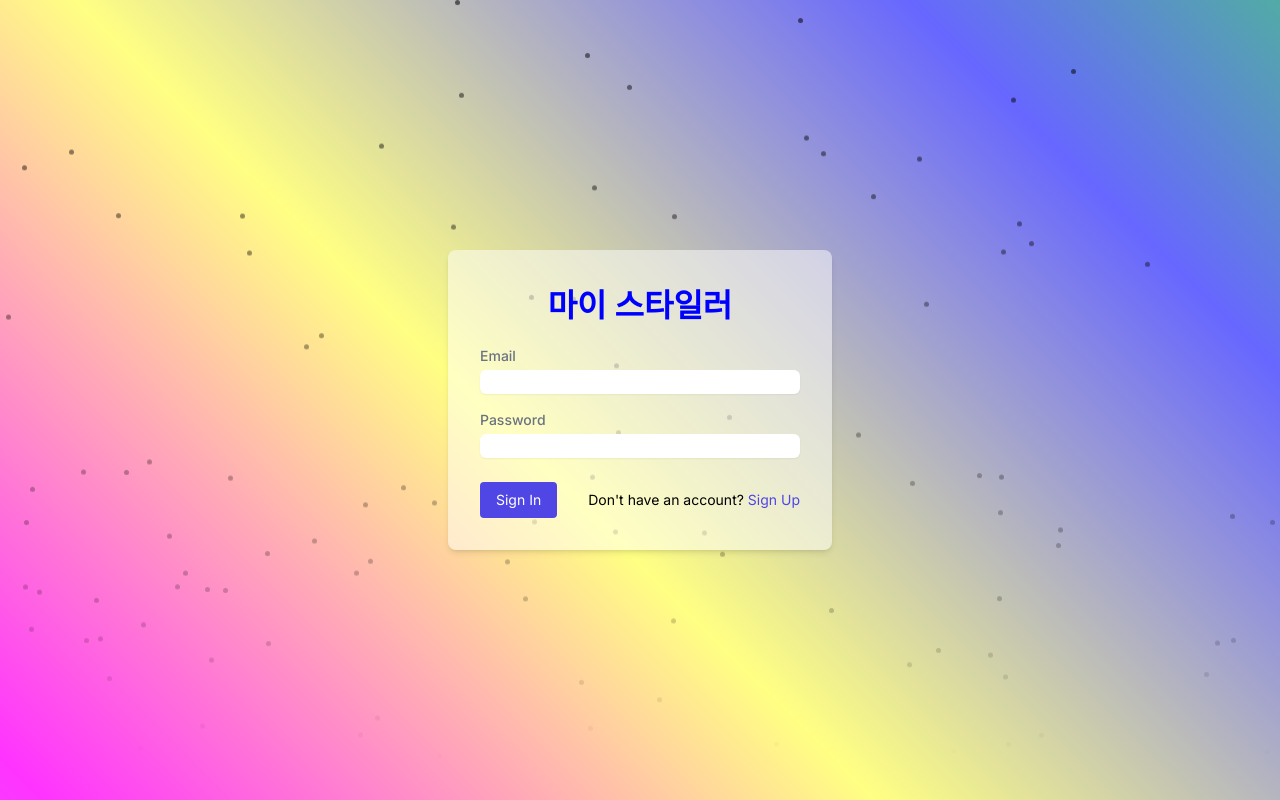
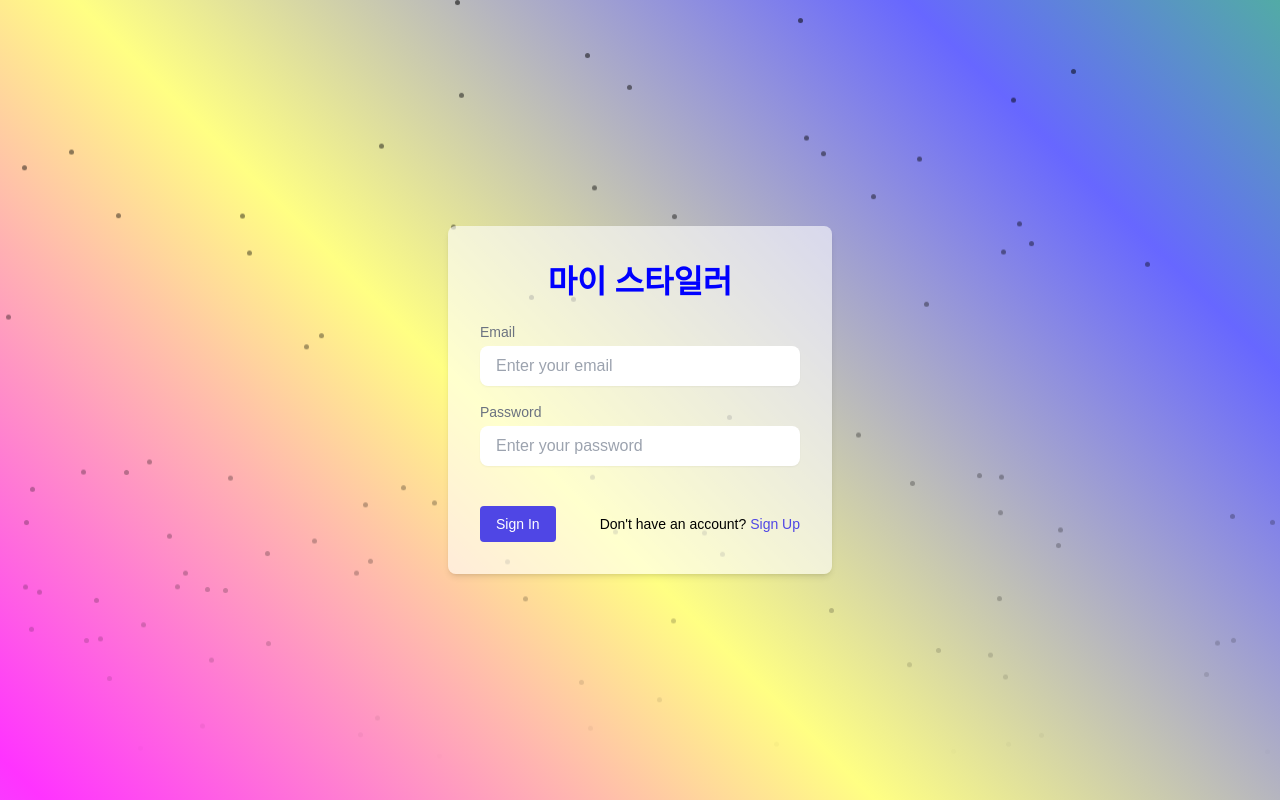
Before and after one commit to Lovecookie/myhero-front-nextjs, a Next.js app: page / in a window 1280 px wide. Built offline with nearby package versions, Linux system fonts and the light colour scheme; a web font is replaced by a local one.

Commit message:
사이즈 변경

```diff
--- a/app/layout.tsx
+++ b/app/layout.tsx
@@ -1,8 +1,6 @@
 import type { Metadata } from "next";
 import { Inter } from "next/font/google";
 import "./globals.css";
-
-const inter = Inter({ subsets: ["latin"] });
 
 export const metadata: Metadata = {
     title: "My Styler",
@@ -15,8 +13,8 @@ export default function RootLayout({
     children: React.ReactNode;
 }>) {
     return (
-        <html lang="en">
-            <body className={inter.className}>{children}</body>
+        <html lang="kr">
+            <body>{children}</body>
         </html>
     );
 }
--- a/components/ui/login-form.tsx
+++ b/components/ui/login-form.tsx
@@ -1,6 +1,6 @@
 export default function LoginForm() {
     return (
-        <div className="p-8 bg-white bg-opacity-50 rounded-lg shadow-md max-w-sm w-full">
+        <div className="p-8 bg-white bg-opacity-60 rounded-lg shadow-md max-w-sm w-full">
             <form>
                 <div className="mb-4 bg-center flex justify-center items-center">
                     <h1 style={{ fontFamily: "NanumSquare", fontSize: "32px", fontWeight: "bold", color: "blue" }}>
@@ -14,7 +14,8 @@ export default function LoginForm() {
                     <input
                         type="email"
                         id="email"
-                        className="mt-1 block w-full rounded-md border-gray-300 shadow-sm focus:border-indigo-500 focus:ring-indigo-500"
+                        className="mt-1 pl-4 h-10 block w-full rounded-lg border-gray-300 shadow-sm focus:border-indigo-500 focus:ring-indigo-500"
+                        placeholder="Enter your email"
                     />
                 </div>
                 <div className="mb-6">
@@ -24,9 +25,11 @@ export default function LoginForm() {
                     <input
                         type="password"
                         id="password"
-                        className="mt-1 block w-full rounded-md border-gray-300 shadow-sm focus:border-indigo-500 focus:ring-indigo-500"
+                        className="mt-1 pl-4 h-10 block w-full rounded-lg border-gray-300 shadow-sm focus:border-indigo-500 focus:ring-indigo-500"
+                        placeholder="Enter your password"
                     />
                 </div>
+                <div className="mb-10"></div>
                 <div className="flex items-center justify-between">
                     <button
                         type="submit"
```
